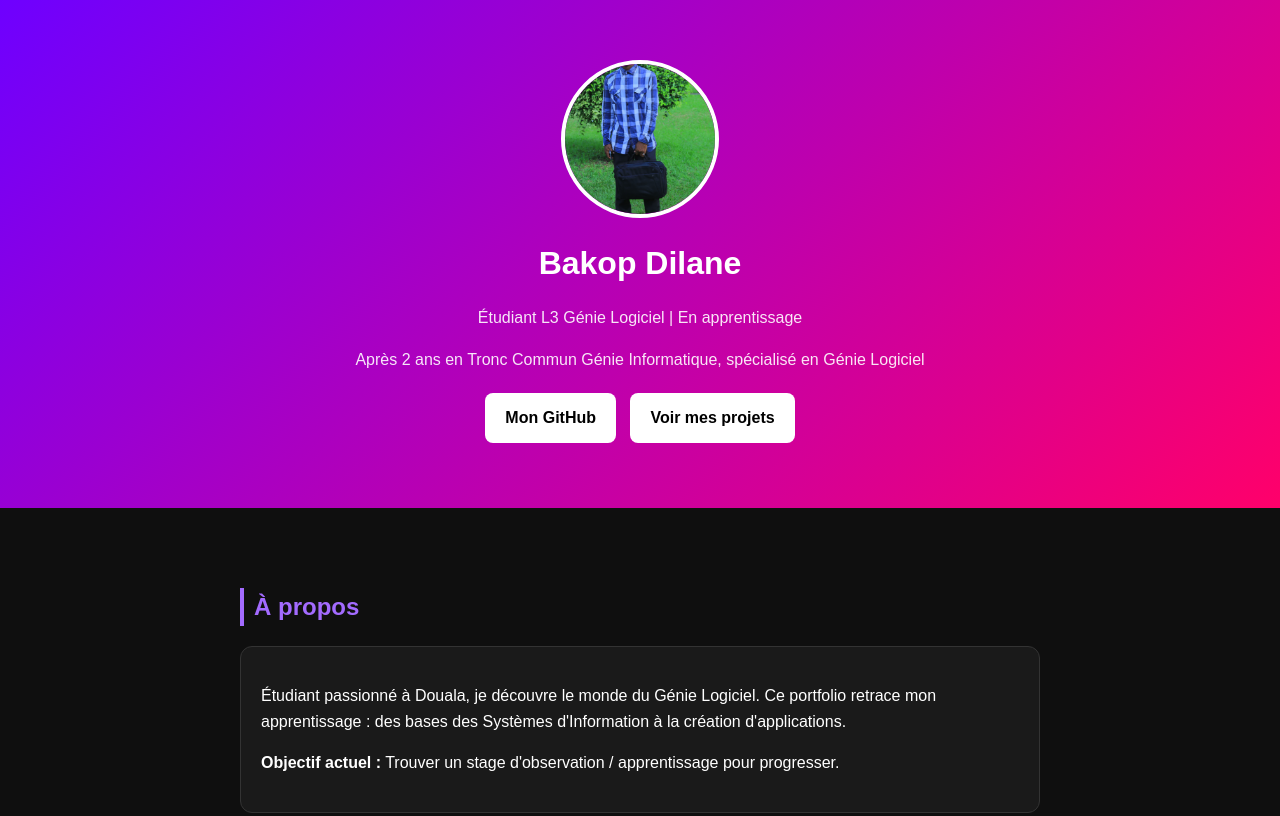
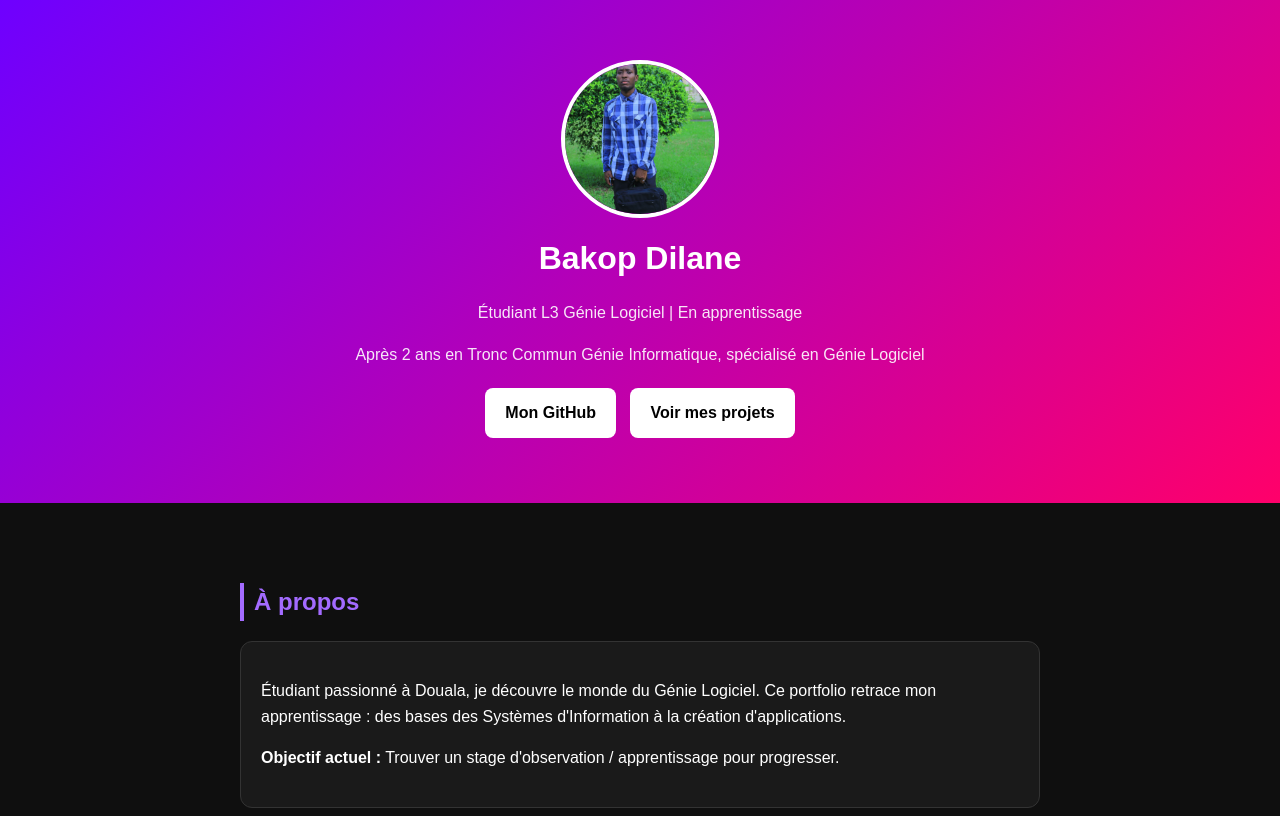
Before and after one commit to bakopdilane786-GL/bakopdilane786-GL.github.io, a plain HTML site: page index.html in a window 1280 px wide. Shown: the top 816 px of the page. Drawn offline with Linux system fonts and the light colour scheme.

Commit message:
Update index.html

```diff
--- a/index.html
+++ b/index.html
@@ -16,7 +16,7 @@ h2{color:#a36bff; border-left:4px solid #a36bff; padding-left:10px;}
 </head>
 <body>
 <header>
-<img src="aac2f10c-0c04-4cc9-a277-d350965eb6d8.jpeg" style="width:150px; height:150px; border-radius:50%; object-fit:cover; display:block; margin:0 auto 20px auto; border:4px solid white;">
+<img src="aac2f10c-0c04-4cc9-a277-d350965eb6d8.jpeg" style="width:150px;height:150px;border-radius:50%;object-fit:cover;object-position:50% 15%;display:block;margin:0 auto 15px auto;border:4px solid white;">
   <h1>Bakop Dilane</h1>
 <p>Étudiant L3 Génie Logiciel | En apprentissage</p>
 <p>Après 2 ans en Tronc Commun Génie Informatique, spécialisé en Génie Logiciel</p>
```
